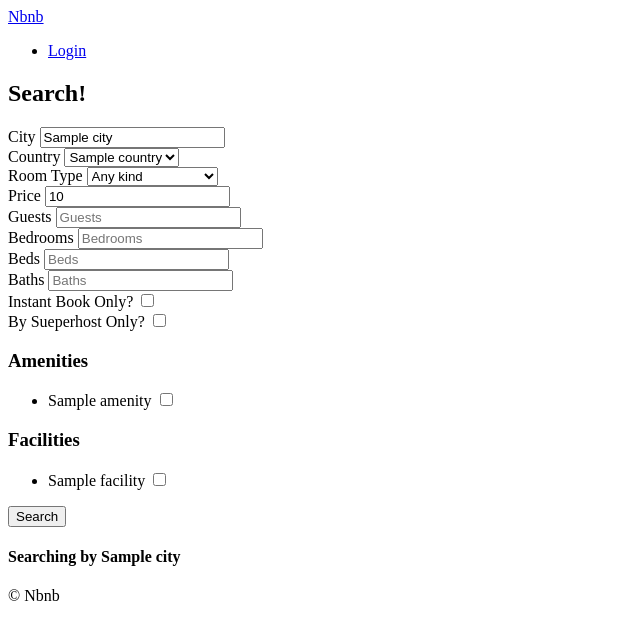
After one commit to hmg612/airbnb_clone, a Django app: template templates/rooms/search.html in a window 1280 px wide. The commit adds this page. Shown: the top 640 px of the page, without its empty margins (0-640 px from the left). Run offline with Django 3.2, Linux system fonts and the light colour scheme; the template is opened without the code that fills it: most values are stand-ins (such as "Sample title", 1, 10 or a date in 2020).

Commit message:
Search View 3/2

```diff
--- a/templates/base.html
+++ b/templates/base.html
@@ -3,12 +3,17 @@
   <head>
     <meta charset="UTF-8" />
     <meta name="viewport" content="width=device-width, initial-scale=1.0" />
-    <title>{% block page_name %}{% endblock page_name %} | Nbnb</title>
+    <title>{% block page_title %}{% endblock page_title %} | Nbnb</title>
   </head>
   <body>
-
-    {% include "partials/header.html" %}
-
+    <header>
+      {% include "partials/nav.html" %}
+      {% block search-bar %}
+      <form method="get" action="{% url "rooms:search" %}">
+            <input name="city" placeholder="Search by City" />
+      </form>
+      {% endblock search-bar %}
+    </header>
     {% block content %}{% endblock %}
 
     {% include "partials/footer.html" %}
--- a/templates/partials/header.html
+++ /dev/null
@@ -1,6 +0,0 @@
-<header>
-        <a href="{% url "core:home" %}">Nbnb</a>
-        <ul>
-            <li><a href="#">Login</a></li>
-        </ul>
-    </header>
--- /dev/null
+++ b/templates/partials/nav.html
@@ -0,0 +1,5 @@
+
+<a href="{% url "core:home" %}">Nbnb</a>
+<ul>
+    <li><a href="#">Login</a></li>
+</ul>
--- a/templates/rooms/room_detail.html
+++ b/templates/rooms/room_detail.html
@@ -1,8 +1,8 @@
 {% extends "base.html" %}
 
-{% block page_name %}
-    Home
-{% endblock page_name %}
+{% block page_title %}
+    {{room.name}}
+{% endblock page_title %}
 
 {% block content %}
 <div>
--- a/templates/rooms/room_list.html
+++ b/templates/rooms/room_list.html
@@ -1,8 +1,8 @@
 {% extends "base.html" %}
 
-{% block page_name %}
+{% block page_title %}
     Home
-{% endblock page_name %}
+{% endblock page_title %}
 
 {% block content %}
 
--- /dev/null
+++ b/templates/rooms/search.html
@@ -0,0 +1,162 @@
+{% extends "base.html" %}
+
+{% block page_title %}
+    Search
+{% endblock page_title %}
+
+{% block search-bar %}
+{% endblock search-bar %}
+
+{% block content %}
+
+    <h2>Search!</h2>
+
+    <form method="get" action="{% url "rooms:search" %}">
+        <div>
+            <label for="city">City</label>
+            <input
+            value = "{{city}}"
+            id="city"
+            name="city"
+            placeholder="Search by City" />
+        </div>
+
+        <div>
+            <label for="country">Country</label>
+            <select id="country" name="country">
+                {% for country in countries %}
+                    <option value="{{country.code}}"
+                    {% if country.code == selected_country %}selected{% endif %}>
+                    {{country.name}}
+                    </option>
+                {% endfor %}
+            </select>
+         </div>
+
+         <div>
+            <label for="room_type">Room Type</label>
+            <select id="room_type" name="room_type">
+                <option value="0" {% if selected_room_type == 0 %}selected{% endif %}>
+                Any kind
+                </option>
+                {% for room_type in room_types %}
+                <option value="{{room_type.pk}}"
+                {% if selected_room_type == room_type.pk %}selected{% endif %}>
+                {{room_type.name}}
+                </option>
+                {% endfor %}
+            </select>
+         </div>
+
+         <div>
+            <label for="price">Price</label>
+            <input
+            value="{{price}}"
+            type="number"
+            name="price"
+            id="price"
+            placeholder="Price"/>
+         </div>
+
+        <div>
+            <label for="guests">Guests</label>
+            <input
+            value="{{guests}}"
+            type="number"
+            name="guests"
+            id="guests"
+            placeholder="Guests"/>
+         </div>
+
+        <div>
+            <label for="bedrooms">Bedrooms</label>
+            <input
+            value="{{bedrooms}}"
+            type="number"
+            name="bedrooms"
+            id="bedrooms"
+            placeholder="Bedrooms"/>
+         </div>
+
+        <div>
+            <label for="beds">Beds</label>
+            <input
+            value="{{beds}}"
+            type="number"
+            name="beds"
+            id="beds"
+            placeholder="Beds"/>
+         </div>
+
+        <div>
+            <label for="baths">Baths</label>
+            <input
+            value="{{baths}}"
+            type="number"
+            name="baths"
+            id="baths"
+            placeholder="Baths"/>
+         </div>
+
+        <div>
+            <label for="instant">Instant Book Only?</label>
+            <input
+            type="checkbox"
+            name="instant"
+            id="instant"
+            {% if instant %} checked {% endif %}/>
+         </div>
+
+        <div>
+            <label for="super_host">By Sueperhost Only?</label>
+            <input
+            type="checkbox"
+            name="super_host"
+            id="super_host"
+            {% if super_host %} checked {% endif %}/>
+         </div>
+
+        <div>
+            <h3>Amenities</h3>
+            <ul>
+                {% for amenity in amenities %}
+                    <li>
+                        <label for="a_{{amenity.pk}}">{{amenity.name}}</label>
+                        <input
+                        id="a_{{amenity.pk}}"
+                        name="amenities"
+                        type="checkbox"
+                        value={{amenity.pk}}
+                        {% if amenity.pk|slugify in selected_amenities %}
+                            checked
+                        {% endif %}/>
+                    </li>
+                {% endfor %}
+            </ul>
+         </div>
+
+        <div>
+            <h3>Facilities</h3>
+            <ul>
+                {% for facility in facilities %}
+                    <li>
+                        <label for="f_{{facility.pk}}">{{facility.name}}</label>
+                        <input
+                        id="f_{{facility.pk}}"
+                        name="facilities"
+                        type="checkbox"
+                        value={{facility.pk}}
+                        {% if facility.pk|slugify in selected_facilities %}
+                            checked
+                        {% endif %}/>
+                    </li>
+                {% endfor %}
+            </ul>
+         </div>
+
+         <button>Search</button>
+    </form>
+
+    <h4>Searching by {{city}}</h4>
+
+{% endblock content %}
```
Also changed, not shown: rooms/urls.py (+5 -2 lines), rooms/views.py (+46 -0 lines), templates/404.html (added, +11 -0 lines).
